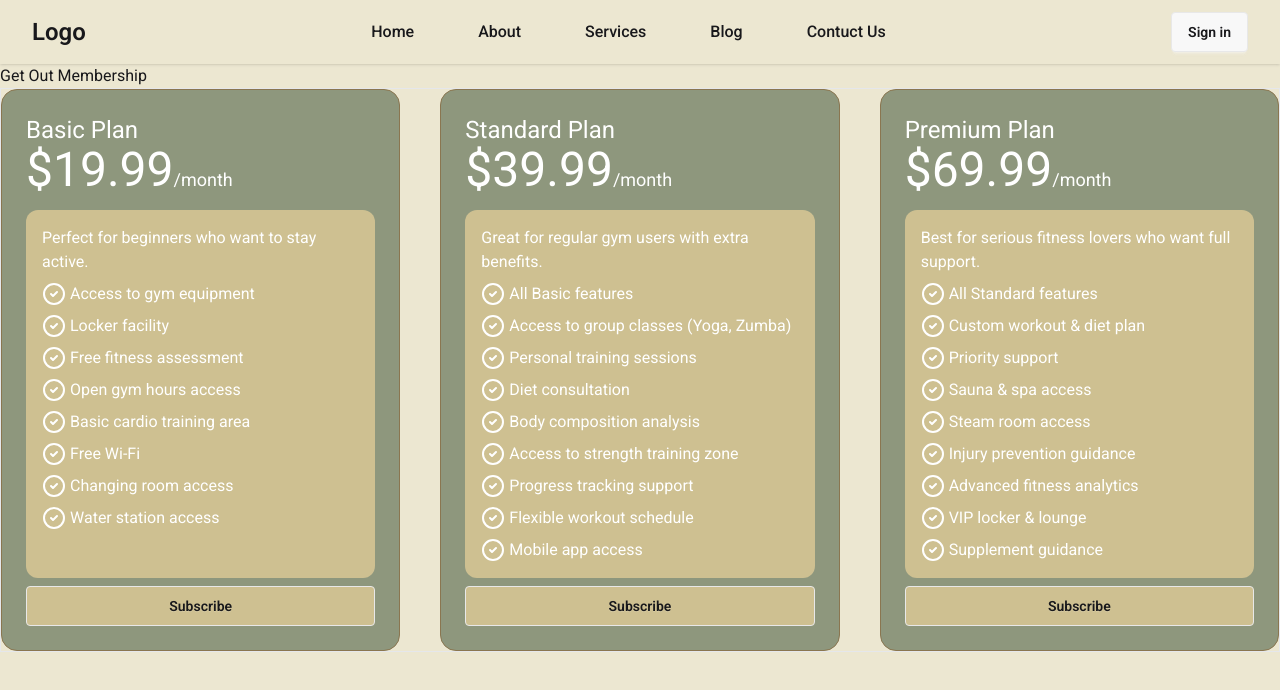
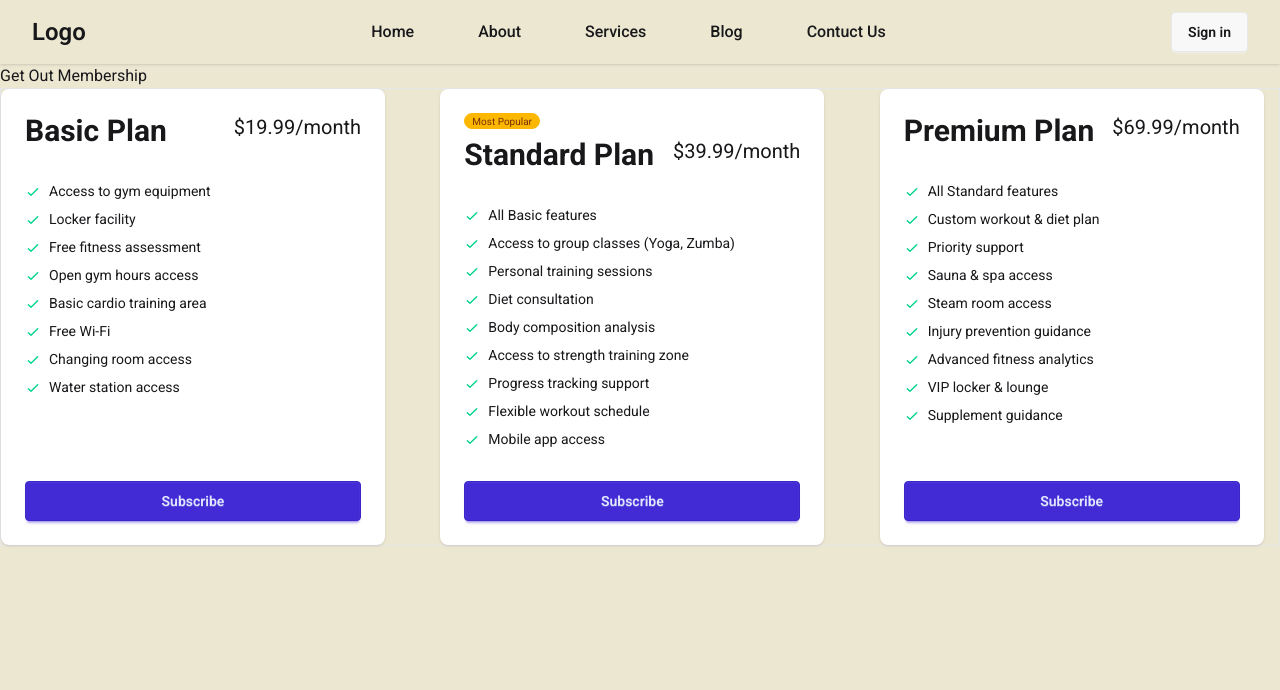
Before and after one commit to sabbirRashed/first-react-project-with-tailwindcss, a React (Vite) app: page / in a window 1280 px wide. Shown: the top 690 px of the page. Built offline with nearby package versions, Linux system fonts and the light colour scheme.

Commit message:
added daiayUi pricng card

```diff
--- /dev/null
+++ b/src/Components/DaisyPricingCards/DaisyPricingCard.jsx
@@ -0,0 +1,33 @@
+import React from 'react';
+
+const DaisyPricingCard = ({ pricing }) => {
+
+    console.log(pricing)
+    const { name, price, month, features, popular } = pricing;
+    return (
+        <div className="card w-96 bg-base-100 shadow-sm">
+            <div className="card-body flex flex-col">
+                {popular && <span className="badge badge-xs badge-warning">Most Popular</span>}
+                <div className="flex justify-between">
+                    <h2 className="text-3xl font-bold">{name}</h2>
+                    <span className="text-xl">{price}{month}</span>
+                </div>
+                <ul className="mt-6 flex flex-col gap-2 text-sm flex-1">
+                    {
+                        features.map((feature, index) => {
+                            return<li key={index}>
+                                <svg xmlns="http://www.w3.org/2000/svg" className="size-4 me-2 inline-block text-success" fill="none" viewBox="0 0 24 24" stroke="currentColor"><path strokeLinecap="round" strokeLinejoin="round" strokeWidth="2" d="M5 13l4 4L19 7" /></svg>
+                                <span>{feature}</span>
+                            </li>
+                        })
+                    }
+                </ul>
+                <div className="mt-6">
+                    <button className="btn btn-primary btn-block">Subscribe</button>
+                </div>
+            </div>
+        </div>
+    );
+};
+
+export default DaisyPricingCard;
--- a/src/Components/PricingCards/PricingFeature.jsx
+++ b/src/Components/PricingCards/PricingFeature.jsx
@@ -4,7 +4,7 @@
 const PricingFeature = ({feature}) => {
     console.log(feature)
     return (
-        <p className='flex items-center gap-1 mt-2'><CircleCheck></CircleCheck>{feature}</p>
+        <p className='flex items-center gap-1 mt-3'><CircleCheck className='text-[#8E977D]'></CircleCheck>{feature}</p>
     );
 };
 
--- a/src/Components/PricingOptions/PricingOptions.jsx
+++ b/src/Components/PricingOptions/PricingOptions.jsx
@@ -1,16 +1,23 @@
 import React, { use } from 'react';
 import PricingCard from '../PricingCards/PricingCard';
+import DaisyPricingCard from '../DaisyPricingCards/DaisyPricingCard';
 
 const PricingOptions = ({pricingPromise}) => {
 
     const pricingData = use(pricingPromise);
-    console.log(pricingData)
+    // console.log(pricingData)
     return (
-        <div className='max-w-[1340px] mx-auto'>
+        <div className='max-w-335 mx-auto'>
             <h2>Get Out Membership</h2>
             <div className=' border border-gray-200 grid md:grid-cols-2 lg:grid-cols-3 gap-10' >
+                {/* {
+                    pricingData.map(pricing => <PricingCard key={pricing.id} pricing={pricing}></PricingCard>)
+                } */}
+
+
+                {/* daisy pricing card */}
                 {
-                    pricingData.map(pricing => <PricingCard key={pricing.id} pricing={pricing}></PricingCard>)
+                    pricingData.map(pricing => <DaisyPricingCard key={pricing.id} pricing={pricing}></DaisyPricingCard>)
                 }
             </div>
         </div>
```
